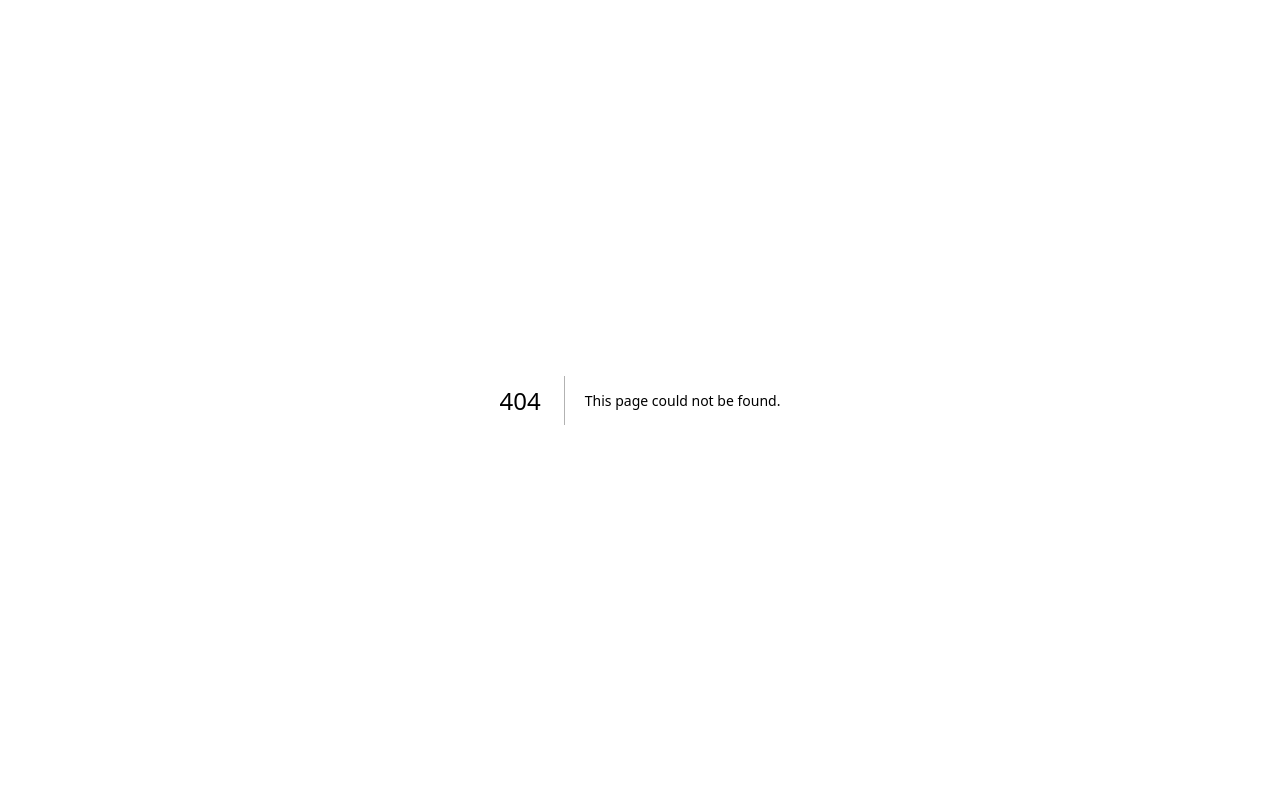
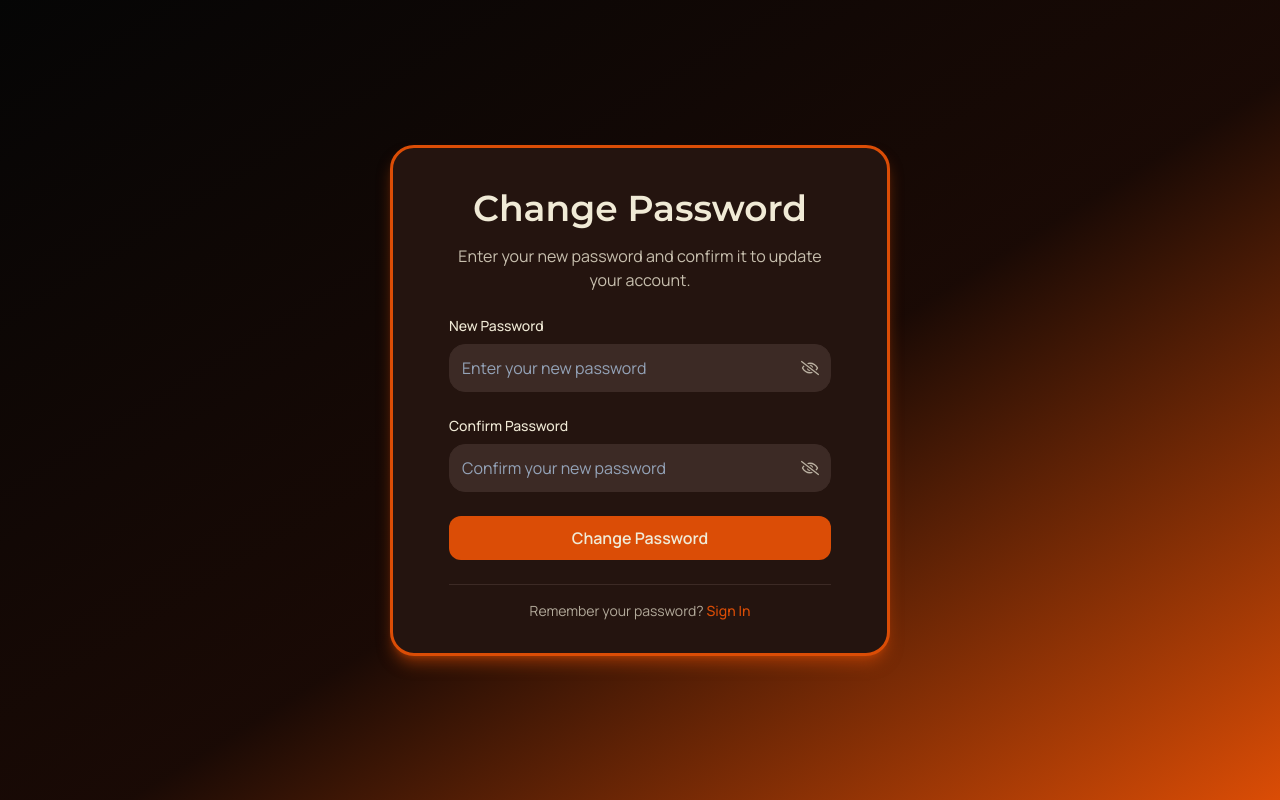
Before and after one commit to ginogiorgi/Goal_Planner, a Next.js app in the folder goal_planner/: page /change-password in a window 1280 px wide. Before the commit this address had no page. Built offline with nearby package versions, Linux system fonts and the light colour scheme.

Commit message:
feat: change-password component

```diff
--- /dev/null
+++ b/goal_planner/app/change-password/page.tsx
@@ -0,0 +1,173 @@
+"use client";
+
+import { useState } from "react";
+import { useRouter } from "next/navigation";
+import Link from "next/link";
+import { BiSolidError } from "react-icons/bi";
+import Modal from "@/components/ui/Modal/Modal";
+import InputField from "@/components/ui/InputField/InputField";
+import Button from "@/components/ui/Button/Button";
+
+export default function ChangePassword() {
+	const router = useRouter();
+	const [newPassword, setNewPassword] = useState("");
+	const [confirmPassword, setConfirmPassword] = useState("");
+	const [showNewPassword, setShowNewPassword] = useState(false);
+	const [showConfirmPassword, setShowConfirmPassword] = useState(false);
+	const [error, setError] = useState("");
+	const [success, setSuccess] = useState(false);
+	const [isLoading, setIsLoading] = useState(false);
+
+	// Handle form submission
+	const handleSubmit = async () => {
+		// Validation
+		if (!newPassword) {
+			setError("New password is required");
+			return;
+		}
+
+		if (newPassword.length < 8) {
+			setError("Password must be at least 8 characters long");
+			return;
+		}
+
+		if (newPassword !== confirmPassword) {
+			setError("Passwords do not match");
+			return;
+		}
+
+		setIsLoading(true);
+		setError("");
+
+		try {
+			// TODO: Implement change password logic with Supabase
+			console.log("Changing password");
+
+			// Simulate API call
+			await new Promise((resolve) => setTimeout(resolve, 2000));
+
+			// Show success message
+			setSuccess(true);
+		} catch (err) {
+			setError("Failed to change password. Please try again.");
+		} finally {
+			setIsLoading(false);
+		}
+	};
+
+	// Handle input changes
+	const handleNewPasswordChange = (value: string) => {
+		setNewPassword(value);
+		if (error) setError("");
+	};
+
+	const handleConfirmPasswordChange = (value: string) => {
+		setConfirmPassword(value);
+		if (error) setError("");
+	};
+
+	return (
+		<div
+			className="min-h-screen flex bg-gradient-to-br from-landing-bg via-deep-bg via-55% to-vibrant-orange"
+			style={{ backgroundAttachment: "fixed" }}>
+			{/* Change Password Form (Modal Style) - Centered */}
+			<div className="w-full flex items-center justify-center p-8 lg:p-12">
+				<Modal
+					title="Change Password"
+					subtitle="Enter your new password and confirm it to update your account."
+					maxWidth="md">
+					{!success ? (
+						<>
+							{/* New Password Input */}
+							<InputField
+								label="New Password"
+								type="password"
+								placeholder="Enter your new password"
+								value={newPassword}
+								onChange={(e) => handleNewPasswordChange(e.target.value)}
+								labelClassName="block text-white-pearl mb-2 text-sm font-medium"
+								showPasswordToggle={true}
+								isPasswordVisible={showNewPassword}
+								onPasswordToggle={() => setShowNewPassword(!showNewPassword)}
+							/>
+
+							{/* Confirm Password Input */}
+							<InputField
+								label="Confirm Password"
+								type="password"
+								placeholder="Confirm your new password"
+								value={confirmPassword}
+								onChange={(e) => handleConfirmPasswordChange(e.target.value)}
+								labelClassName="block text-white-pearl mb-2 text-sm font-medium"
+								showPasswordToggle={true}
+								isPasswordVisible={showConfirmPassword}
+								onPasswordToggle={() =>
+									setShowConfirmPassword(!showConfirmPassword)
+								}
+							/>
+
+							{/* Error message */}
+							{error && (
+								<div className="flex items-center gap-2 text-red-500 text-sm">
+									<BiSolidError className="text-lg" />
+									<span>{error}</span>
+								</div>
+							)}
+
+							{/* Change Password Button */}
+							<Button
+								onClick={handleSubmit}
+								className="w-full h-11 rounded-xl text-sm font-semibold">
+								{isLoading ? "Changing..." : "Change Password"}
+							</Button>
+
+							{/* Back to Sign In */}
+							<div className="text-center pt-4 border-t border-input-bg">
+								<p className="text-white-pearl/70 text-sm">
+									Remember your password?{" "}
+									<Link
+										href="/signin"
+										className="text-vibrant-orange hover:text-vibrant-orange/80 font-medium transition-colors">
+										Sign In
+									</Link>
+								</p>
+							</div>
+						</>
+					) : (
+						/* Success State */
+						<div className="text-center space-y-4">
+							<div className="w-16 h-16 bg-sea-green/20 rounded-full flex items-center justify-center mx-auto mb-4">
+								<svg
+									className="w-8 h-8 text-sea-green"
+									fill="none"
+									stroke="currentColor"
+									viewBox="0 0 24 24">
+									<path
+										strokeLinecap="round"
+										strokeLinejoin="round"
+										strokeWidth={2}
+										d="M5 13l4 4L19 7"
+									/>
+								</svg>
+							</div>
+							<h3 className="text-white-pearl text-xl font-semibold">
+								Password Changed!
+							</h3>
+							<p className="text-white-pearl/80 text-base">
+								Your password has been successfully updated. You can now sign in
+								with your new password.
+							</p>
+							<div className="pt-4 border-t border-input-bg">
+								<Link
+									href="/signin"
+									className="inline-flex items-center justify-center w-full h-11 rounded-xl text-sm font-semibold bg-vibrant-orange text-white-pearl hover:bg-vibrant-orange/90 transition-all duration-200">
+									Sign In
+								</Link>
+							</div>
+						</div>
+					)}
+				</Modal>
+			</div>
+		</div>
+	);
+}
```
